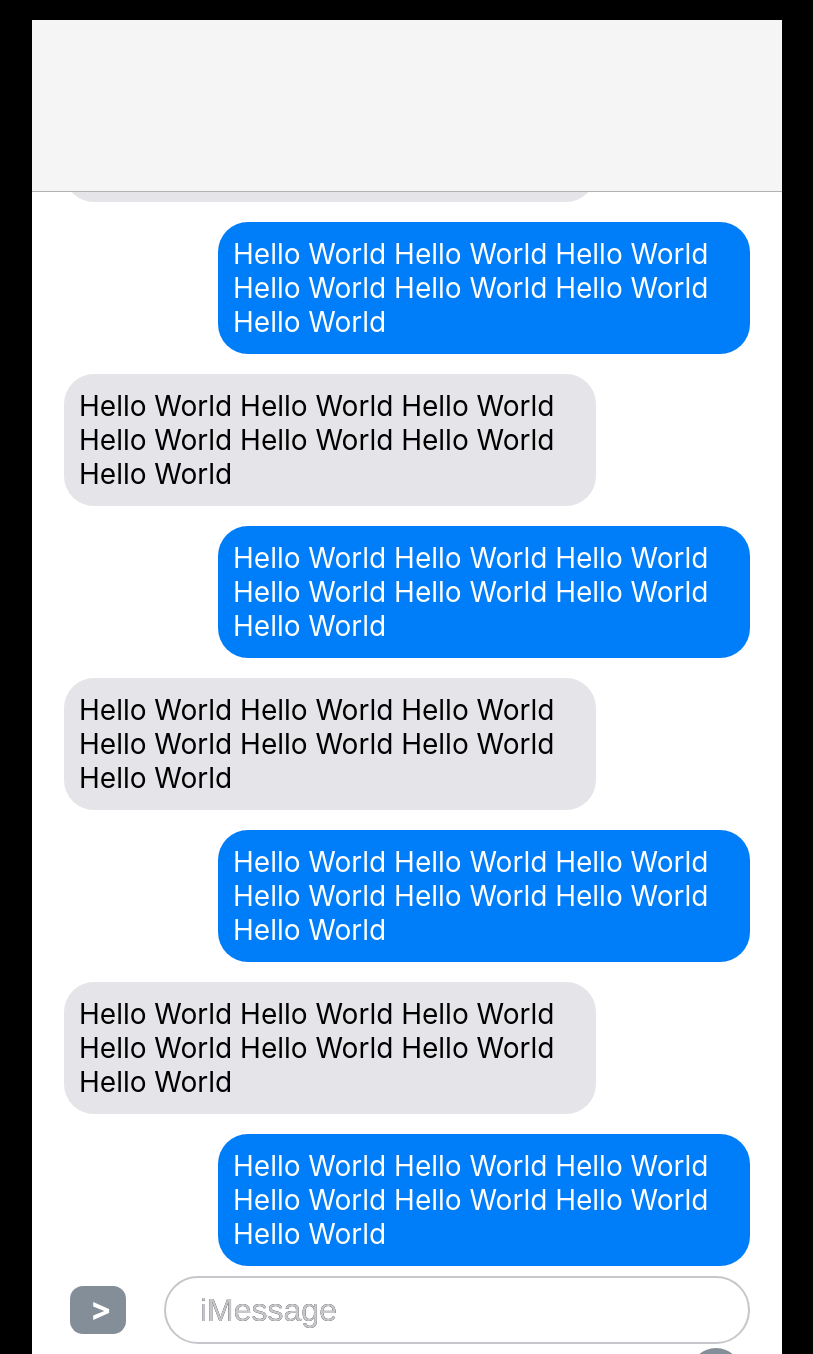
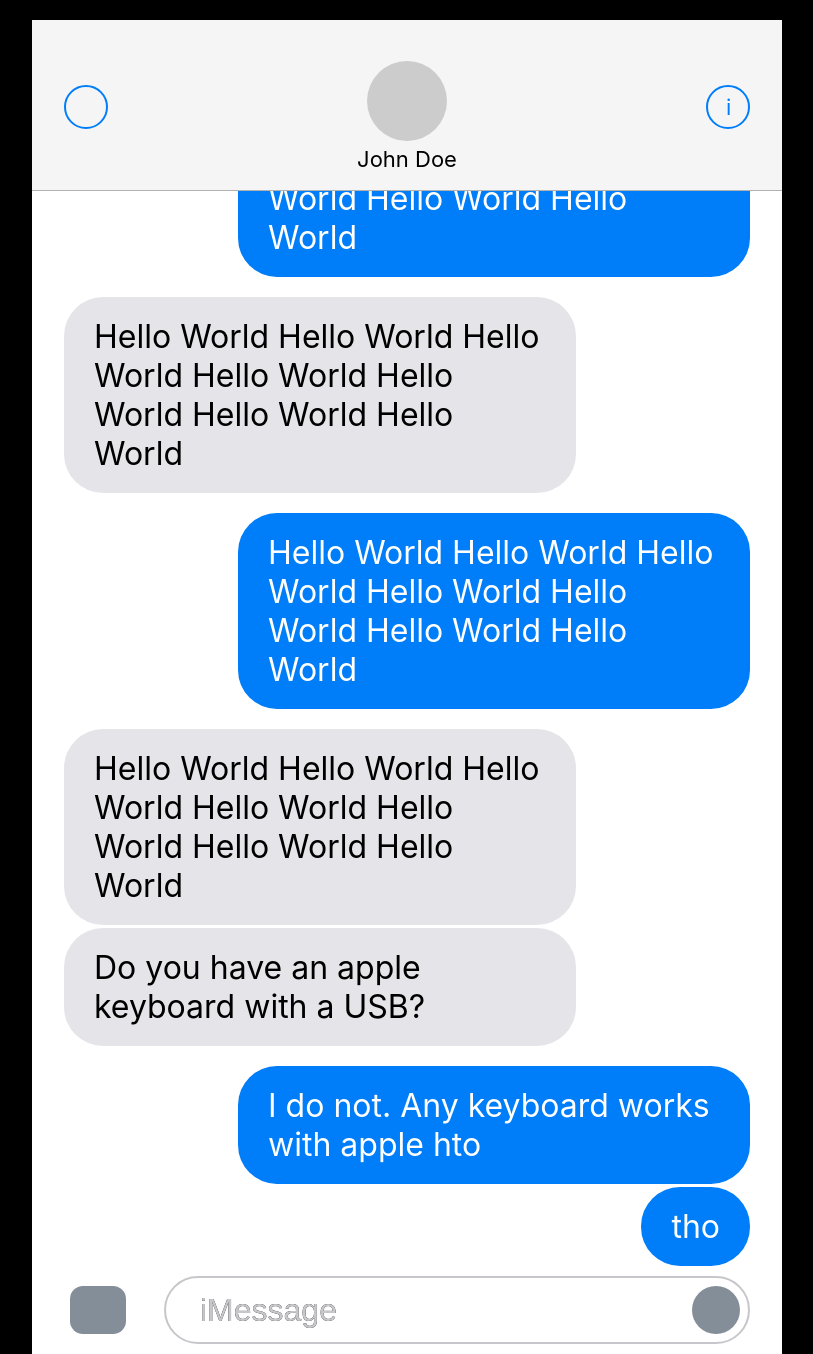
Before and after one commit to nbar1/react-imessage, a React (Create React App) app: page / in a window 1280 px wide. Shown: the whole page, without its empty margins (233-1046 px from the left). Built offline with nearby package versions, Linux system fonts and the light colour scheme.

Commit message:
Included header, statusbar, minor modifications

```diff
--- a/src/App.js
+++ b/src/App.js
@@ -25,9 +25,9 @@ class App extends Component {
 					<Message direction="received" text="Hello World Hello World Hello World Hello World Hello World Hello World Hello World" />
 					<Message direction="sent" text="Hello World Hello World Hello World Hello World Hello World Hello World Hello World" />
 					<Message direction="received" text="Hello World Hello World Hello World Hello World Hello World Hello World Hello World" />
-					<Message direction="sent" text="Hello World Hello World Hello World Hello World Hello World Hello World Hello World" />
-					<Message direction="received" text="Hello World Hello World Hello World Hello World Hello World Hello World Hello World" />
-					<Message direction="sent" text="Hello World Hello World Hello World Hello World Hello World Hello World Hello World" />
+					<Message direction="received" text="Do you have an apple keyboard with a USB?" />
+					<Message direction="sent" text="I do not. Any keyboard works with apple hto" />
+					<Message direction="sent" text="tho" />
 				</div>
 				<Footer />
 			</div>
--- a/src/components/DirectionButton.css
+++ b/src/components/DirectionButton.css
@@ -22,9 +22,9 @@
 }
 
 .toggle.left:before {
-	content: '<';
+	content: '';
 }
 
 .toggle.right:before {
-	content: '>';
+	content: '';
 }
--- a/src/components/Header.css
+++ b/src/components/Header.css
@@ -1,7 +1,7 @@
 .Header {
 	background-color: #F6F5F6;
 	border-bottom: 1px solid #B3B2B3;
-	height: 171px;
+	height: 170px;
 	left: 0;
 	position: absolute;
 	top: 0;
--- a/src/components/Header.js
+++ b/src/components/Header.js
@@ -1,4 +1,7 @@
 import React, { Component } from 'react';
+
+import StatusBar from './StatusBar';
+import MessageHeader from './MessageHeader';
 
 import './Header.css';
 
@@ -6,7 +9,8 @@ class Header extends Component {
 	render() {
 		return (
 			<div className="Header">
-
+				<StatusBar />
+				<MessageHeader contactName="John Doe" />
 			</div>
 		);
 	}
--- a/src/components/Message.css
+++ b/src/components/Message.css
@@ -1,13 +1,13 @@
 .Message {
 	background-color: #007df9;
-	border-radius: 30px;
+	border-radius: 39px;
 	clear: both;
 	color: #fff;
 	float: right;
-	font-size: 28px;
+	font-size: 32px;
 	margin: 10px 32px 10px 0;
-	max-width: 502px;
-	padding: 15px;
+	max-width: 452px;
+	padding: 20px 30px;
 }
 
 .Message.received {
@@ -16,3 +16,11 @@
 	float: left;
 	margin-left: 32px;
 }
+
+.Message.sent + .Message.sent {
+	margin: -7px 32px 10px 0;
+}
+
+.Message.received + .Message.received {
+	margin: -7px 0 10px 32px;
+}
--- /dev/null
+++ b/src/components/MessageHeader.css
@@ -0,0 +1,49 @@
+/* 44 76 */
+.MessageHeader {
+	position: relative;
+	width: 100%;
+}
+
+.back-icon {
+	border: 2px solid #007EF9;
+	border-radius: 22px;
+	height: 40px;
+	position: absolute;
+	left: 32px;
+	top: 24px;
+	width: 40px;
+}
+
+.info-icon {
+	border: 2px solid #007EF9;
+	border-radius: 22px;
+	height: 40px;
+	position: absolute;
+	right: 32px;
+	top: 24px;
+	width: 40px;
+}
+
+.info-icon:before {
+	color: #007EF9;
+	content: 'i';
+	font-size: 22px;
+	left: 18px;
+	position: absolute;
+	top: 7px;
+}
+
+.contact-image {
+	background: #ccc;
+	border-radius: 40px;
+	height: 80px;
+	margin: 1px auto;
+	width: 80px;
+}
+
+.contact-name {
+	font-size: 22px;
+	margin-top: 5px;
+	text-align: center;
+	width: 100%;
+}
--- /dev/null
+++ b/src/components/MessageHeader.js
@@ -0,0 +1,25 @@
+import React, { Component } from 'react';
+import PropTypes from 'prop-types';
+
+import './MessageHeader.css';
+
+class MessageHeader extends Component {
+	render() {
+		return (
+			<div className="MessageHeader">
+				<div className="back-icon"></div>
+				<div className="contact-info">
+					<div className="contact-image"></div>
+					<div className="contact-name">{this.props.contactName}</div>
+				</div>
+				<div className="info-icon"></div>
+			</div>
+		);
+	}
+}
+
+MessageHeader.propTypes = {
+	contactName: PropTypes.string.isRequired,
+}
+
+export default MessageHeader;
--- a/src/components/MessageInput.css
+++ b/src/components/MessageInput.css
@@ -13,9 +13,9 @@
 	background: #848E98;
 	border-radius: 26px;
 	float: right;
-	height: 52px;
-	margin: 6px 6px 0 0;
-	width: 52px;
+	height: 48px;
+	margin: 8px 8px 0 0;
+	width: 48px;
 }
 
 #message-text {
@@ -26,7 +26,7 @@
 	margin-left: 32px;
 	outline: none;
 	text-shadow: 0 0 0 #000;
-	width: 490px;
+	width: 486px;
 }
 
 ::-webkit-input-placeholder {
--- /dev/null
+++ b/src/components/StatusBar.css
@@ -0,0 +1,4 @@
+.StatusBar {
+	height: 40px;
+	width: 100%;
+}
--- /dev/null
+++ b/src/components/StatusBar.js
@@ -0,0 +1,15 @@
+import React, { Component } from 'react';
+
+import './StatusBar.css';
+
+class StatusBar extends Component {
+	render() {
+		return (
+			<div className="StatusBar">
+
+			</div>
+		);
+	}
+}
+
+export default StatusBar;
```
